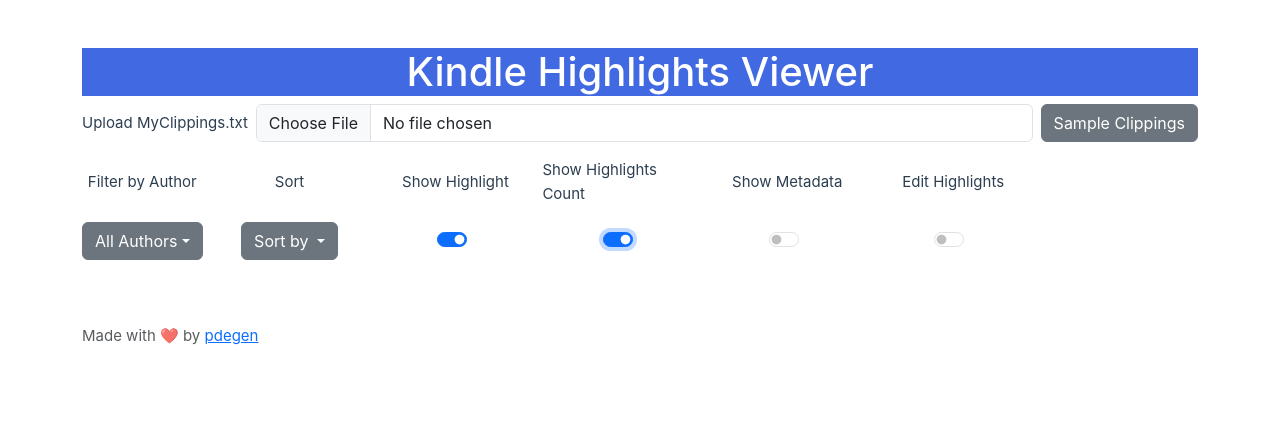
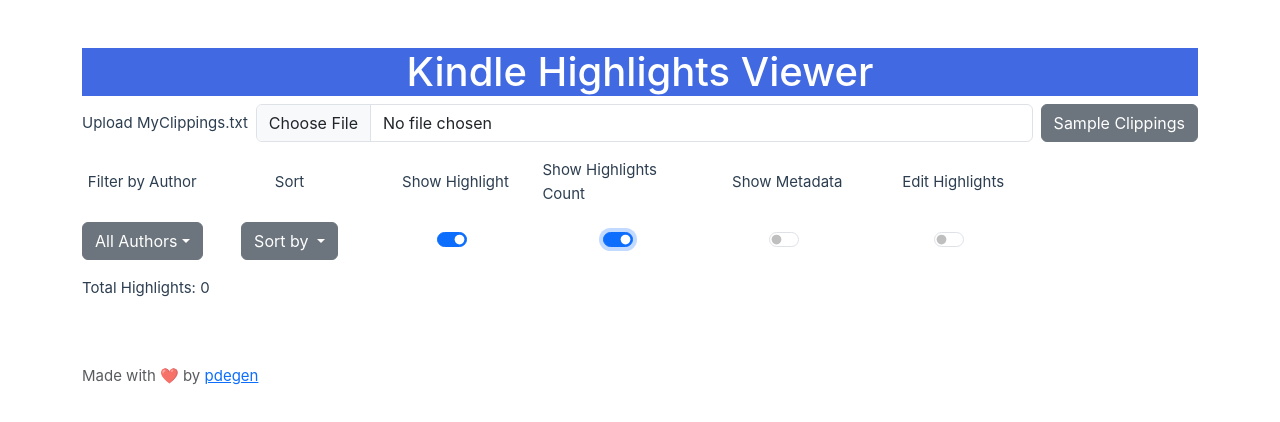
Before and after one commit to pdegen/QuoteBrowser, a Vue app: page / in a window 1280 px wide. Both pictures are taken after a click on the checkbox 617 px from the left and 239 px from the top of the page. Shown: the top 422 px of the page. Built offline with nearby package versions, Linux system fonts and the light colour scheme.

Commit message:
reset state on reupload

```diff
--- a/src/App.vue
+++ b/src/App.vue
@@ -278,6 +278,7 @@
     </div>
 
     <!-- Results -->
+    <span v-if="highlightsCountActive">Total Highlights: {{ store.totalHighlights }}</span>
     <div v-for="group in groupedHighlights" :key="group.author + group.booktitle">
       <div v-if="store.highlightsPerBook[group.booktitle] > 0">
         <hr />
--- a/src/fileHandler.ts
+++ b/src/fileHandler.ts
@@ -1,7 +1,7 @@
 import { store } from './main'
 
 export function uploadSample() {
-  //clearAll()
+  store.$reset()
   fetch('data/SampleClippings.txt')
     .then((response) => {
       if (!response.ok) {
@@ -16,6 +16,7 @@
 }
 
 export function handleFileUpload(event: Event) {
+  store.$reset()
   const target = event.target as HTMLInputElement
   if (!target.files) return
   const file = target.files[0]
--- a/src/state.ts
+++ b/src/state.ts
@@ -9,6 +9,14 @@
 
   const selectedAuthor = ref('All Authors')
   //const selectedBook = ref('All Books')
+
+  function $reset() {
+    highlightsDF.length = 0
+    filterActive.value = false
+    sortOption.value = SortOptions.AUTHOR
+    selectedAuthor.value = 'All Authors'
+    //selectedBook.value = 'All Books'
+  }
 
   const filteredHighlights = computed(() => {
     let results = [...highlightsDF]
@@ -65,6 +73,10 @@
     )
   })
 
+  const totalHighlights = computed(() => {
+    return Object.values(highlightsPerBook.value).reduce((sum, count) => sum + count, 0)
+  })
+
   return {
     highlightsDF,
     filterActive,
@@ -73,6 +85,8 @@
     filteredHighlights,
     highlightsPerAuthor,
     highlightsPerBook,
+    totalHighlights,
+    $reset,
   }
 })
 
```
